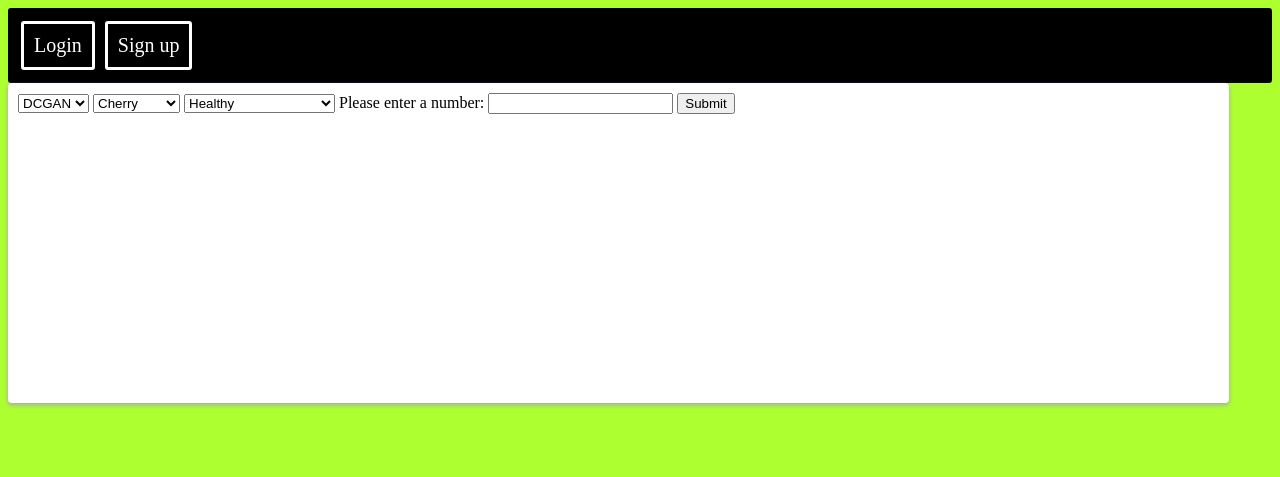
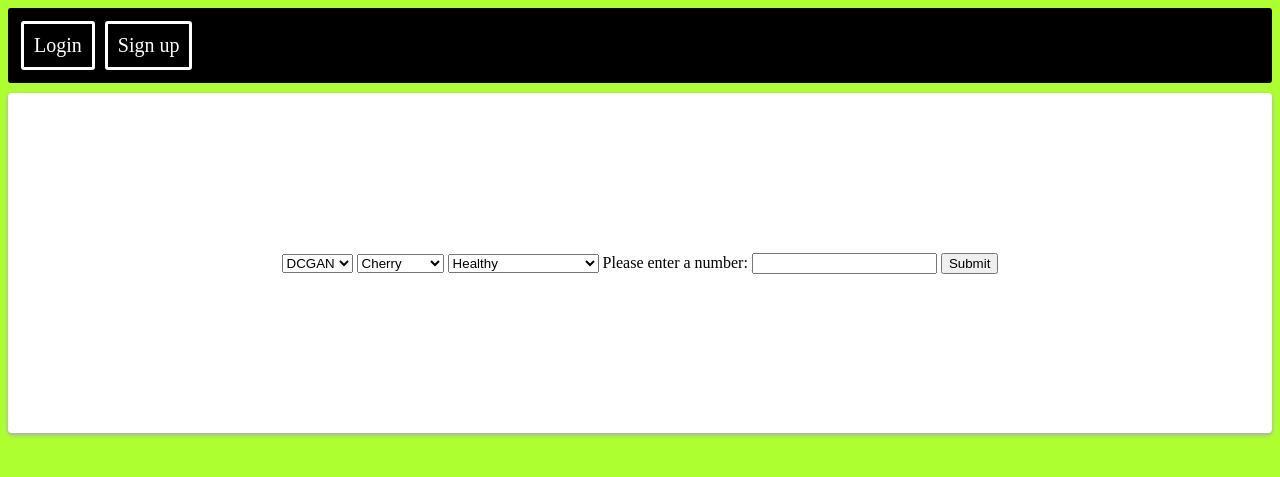
Before and after one commit to jagmeet640/WebApp_GAN, a Flask app: template Webapp/template/home.html in a window 1280 px wide. Shown: the top 477 px of the page. Run offline with Flask 3, Linux system fonts and the light colour scheme; the template is opened without the code that fills it, so the values that code supplies are empty; parts of the project's set-up code (start-up, migrations or seed data) failed here and were passed over.

Commit message:
Update home.css

```diff
--- a/Webapp/static/css/home.css
+++ b/Webapp/static/css/home.css
@@ -11,11 +11,13 @@ home-body {
 
   .card {
     display: flex;
+    align-items: center;
+    justify-content: center;
     background-color: #ffffff;
     border-radius: 4px;
-    padding: 10px;
+    padding: 20px;
     height: 300px;
-    width: 95%; /* Cards will take up the full width of each column */
+    margin-top: 10px;
     box-shadow: 0px 2px 4px rgba(163, 130, 238, 0.719);
     transition: transform 0.2s, box-shadow 0.2s;
   }
```
